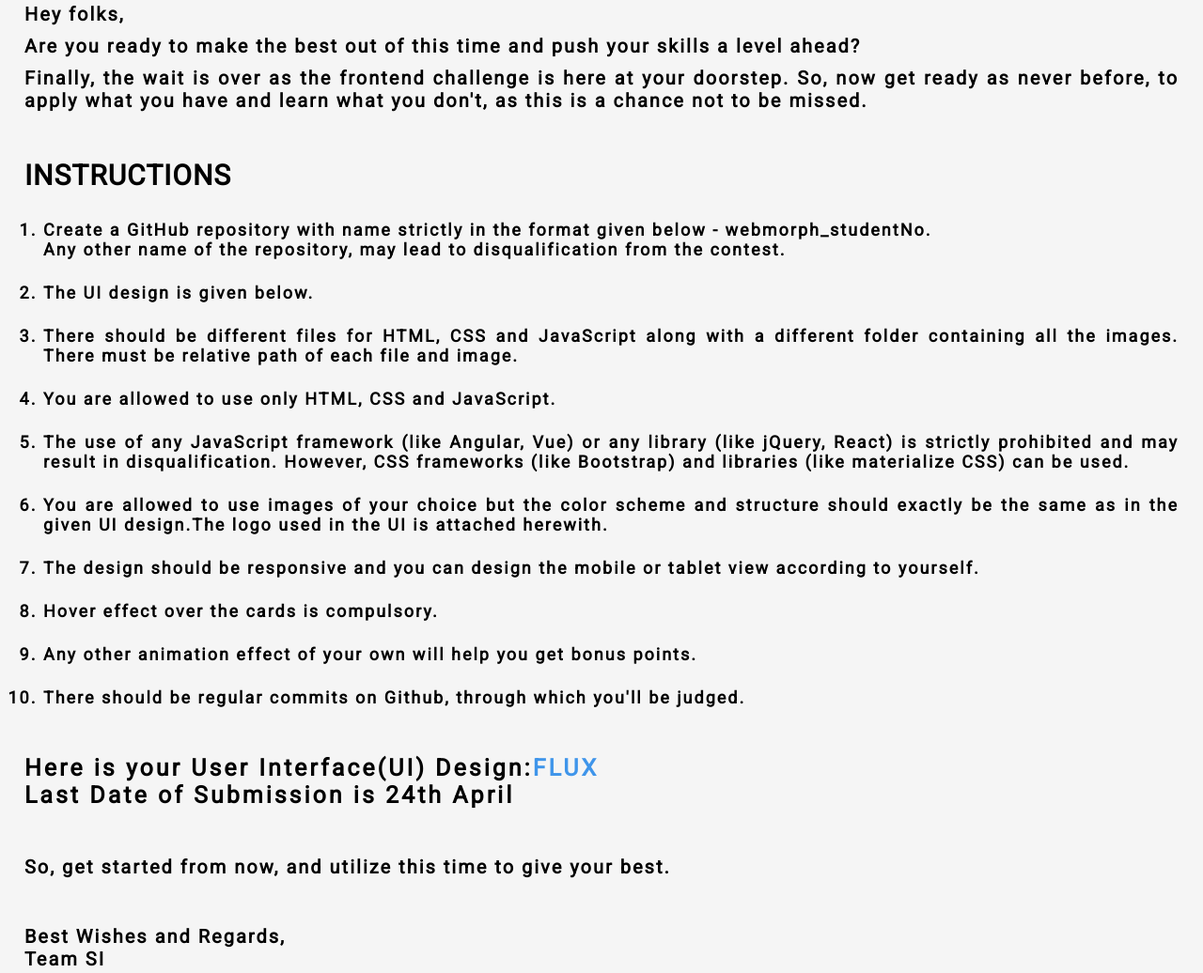
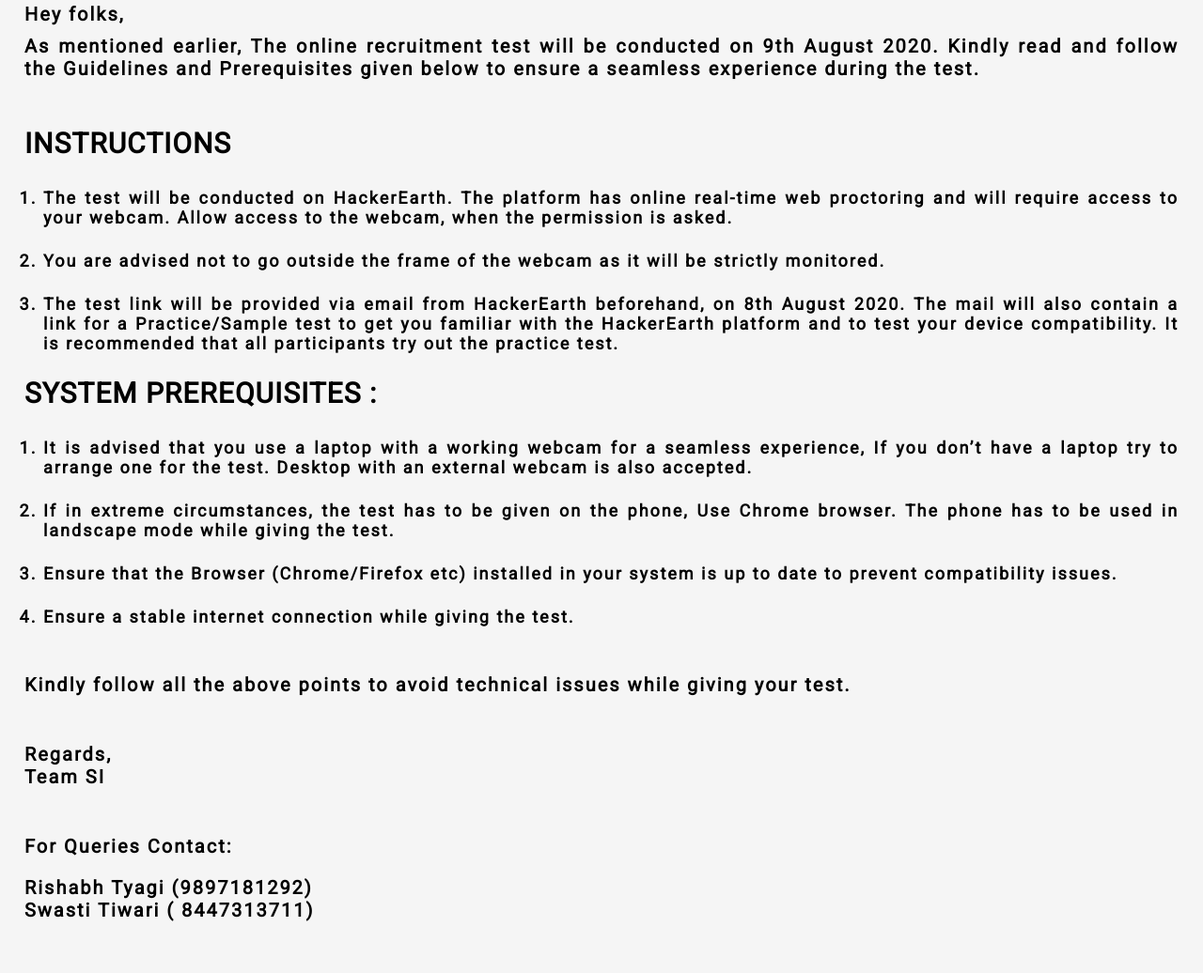
Before and after one commit to ayush-lab/email-template, a plain HTML site: page index.html in a window 1280 px wide. Shown: the part 526-1562 px from the top of the page at 94% size. Drawn offline with Linux system fonts and the light colour scheme.

Commit message:
recruitment template

```diff
--- a/index.html
+++ b/index.html
@@ -26,8 +26,11 @@ ol{
     font-size: 30px;
 }
 .image{
-    width:99%;
+    width:auto;
     height: 30vw;
+}
+.image2{
+    display: none;
 }
 .center
 {
@@ -126,7 +129,14 @@ a:visited{
        width: 70px;
    }
     .image{
-        height: 42vw;
+        /* height: 42vw; */
+        display: none;
+    }
+    .image2
+    {
+        display:block;
+        width: 100%;
+        height: auto;
     }
    .top{
         margin-top: 10px;
@@ -156,54 +166,52 @@ a:visited{
     </head>
     <body>
         <div class="padding">
-        <div class="heading">Time to Roll in, WEBMORPH 1.0 </div>
-        <div ><img class="image" src="https://i.imgur.com/Lu3IqF9.jpg"></div>
+        <div class="heading">Guidelines for online recruitment test - SDC-SI </div>
+        <div class="center"><img class="image" src="https://iili.io/d1VnYg.png"></div>
+        <div class="center"><img class="image2" src="https://iili.io/d1V5GI.md.png"></div>
         <div class="para">
          Hey folks,
-        <div class="top2">Are you ready to make the best out of this time and push your skills a level ahead?
+        <div class="top2">As mentioned earlier, The online recruitment test will be conducted on 9th August 2020. Kindly read and follow the Guidelines and Prerequisites given below to ensure a seamless experience during the test.
+
         </div>
-        <div class="top2">
+        <!-- <div class="top2">
         Finally, the wait is over as the frontend challenge is here at your doorstep. So, now get ready as never before, to apply what you have and learn what you don't, as this is a chance not to be missed.
-        </div>
+        </div> -->
         </div>
 
         <div class="instructions">
         <div class="heading2">INSTRUCTIONS</div>
         <ol start="1" type="1">
-            <li class="instru"> Create a GitHub repository with name strictly in the format given below -
-            <b>    webmorph_studentNo. </b>
-                <div>
-                    Any other name of the repository, may lead to disqualification from the contest.
-                </div>
+            <li class="instru">The test will be conducted on HackerEarth. The platform has online real-time web proctoring and will require access to your webcam. Allow access to the webcam, when the permission is asked.
             </li>
-            <li  class="instru"> The UI design is given below.</li>
-            <li class="instru"> There should be different files for  HTML, CSS and JavaScript along with a different folder containing all the images.
-                  There must be relative path of each file and image.
+            <li  class="instru"> You are advised not to go outside the frame of the webcam as it will be strictly monitored.
             </li>
-            <li class="instru"> You are allowed to use only HTML, CSS and JavaScript. </li>
-            <li class="instru">The use of any JavaScript framework (like Angular, Vue) or any library (like jQuery, React)  is strictly prohibited and may result in disqualification.
-                However, CSS  frameworks (like Bootstrap) and libraries (like materialize CSS) can be used. </li>
-            <li class="instru">You are allowed to use images of your choice but the color scheme and structure should exactly be the same as in the given UI design.The logo used in the UI is attached herewith.</li>
-            <li class="instru"> The design should be responsive and you can design the mobile or tablet view according to yourself. </li>
-            <li class="instru"> Hover effect over the cards is compulsory. </li>
-            <li class="instru"> Any other animation effect of your own will help you get bonus points.</li>
-            <li class="instru">There should be regular commits on Github, through which you'll be judged.
+            <li class="instru"> The test link will be provided via email from HackerEarth beforehand, on 8th August 2020. The mail will also contain a link for a Practice/Sample test to get you familiar with the HackerEarth platform and to test your device compatibility. It is recommended that all participants try out the practice test.
             </li>
+        </ol>
+        <div class="heading2">SYSTEM PREREQUISITES :</div>
+        <ol start="1" type="1">
+            <li class="instru">It is advised that you use a laptop with a working webcam for a seamless experience, If you don’t have a laptop try to arrange one for the test. Desktop with an external webcam is also accepted.</li>
+            <li class="instru">If in extreme circumstances, the test has to be given on the phone, Use Chrome browser. The phone has to be used in landscape mode while giving the test.</li>
+            <li class="instru">Ensure that the Browser (Chrome/Firefox etc) installed in your system is up to date to prevent compatibility issues.</li>
+            <li class="instru">Ensure a stable internet connection while giving the test.</li>
         </ol>
         </div>
 
-        <div class="link">Here is your User Interface(UI) Design:<a href="https://www.behance.net/gallery/95476687/Flux-1" target="none">FLUX</a>
-            <div > Last Date of Submission is 24th  April</div>
-
-        </div>
 
         <div class="para4">
 
-            <div class="para2">So, get started from now, and utilize this time to give your best.</div>
+            <div class="para2">Kindly follow all the above points to avoid technical issues while giving your test.
+            </div>
 
 
-            <div class="top">Best Wishes and Regards,</div>
+            <div class="top">Regards,</div>
             <div>Team SI</div>
+        </div>
+        <div class="para4 top">
+            <P>For Queries Contact:</P>
+            <div>Rishabh Tyagi (9897181292)</div>
+            <div>Swasti Tiwari ( 8447313711)</div>
         </div>
         </div>
 
```
